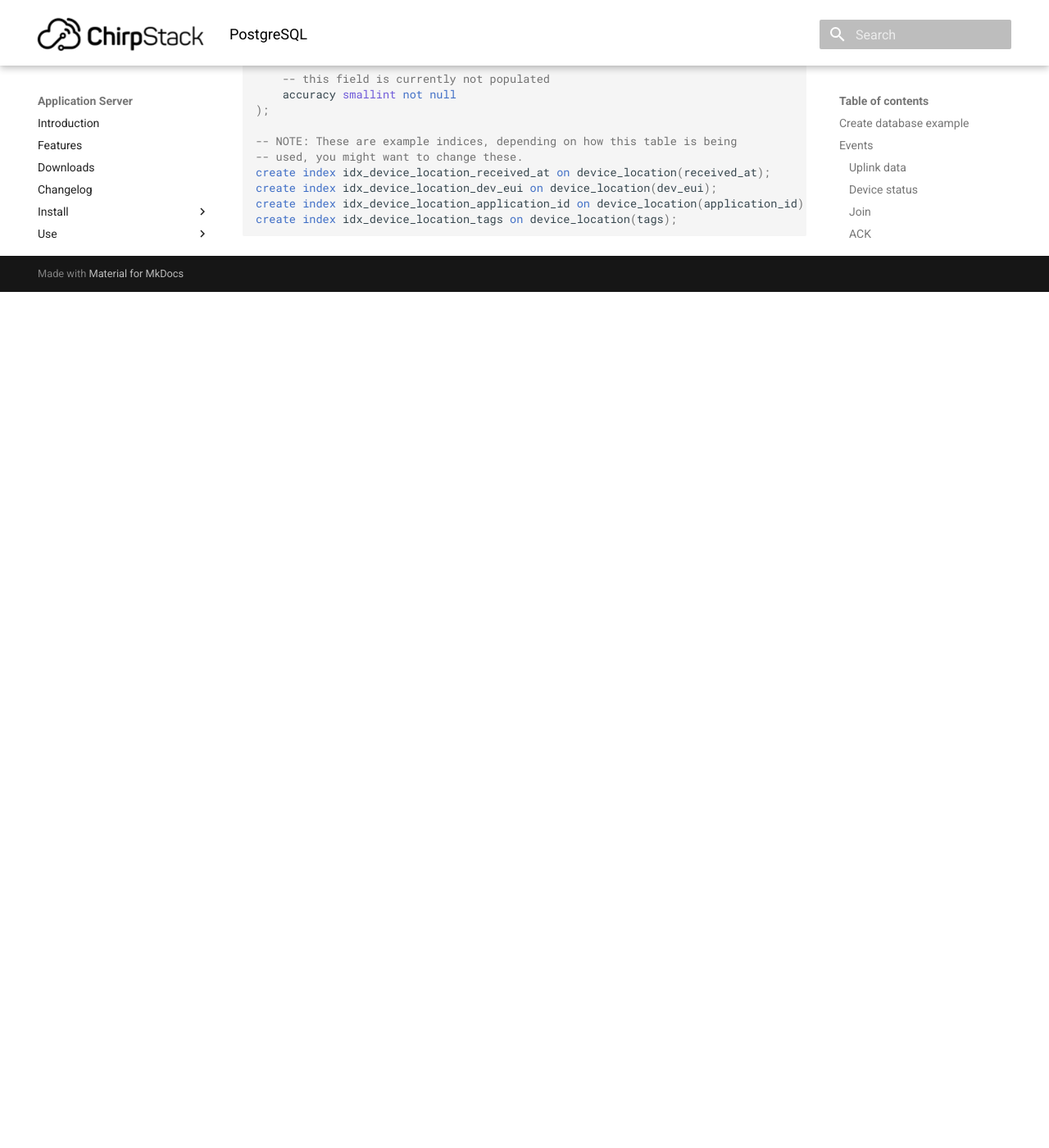
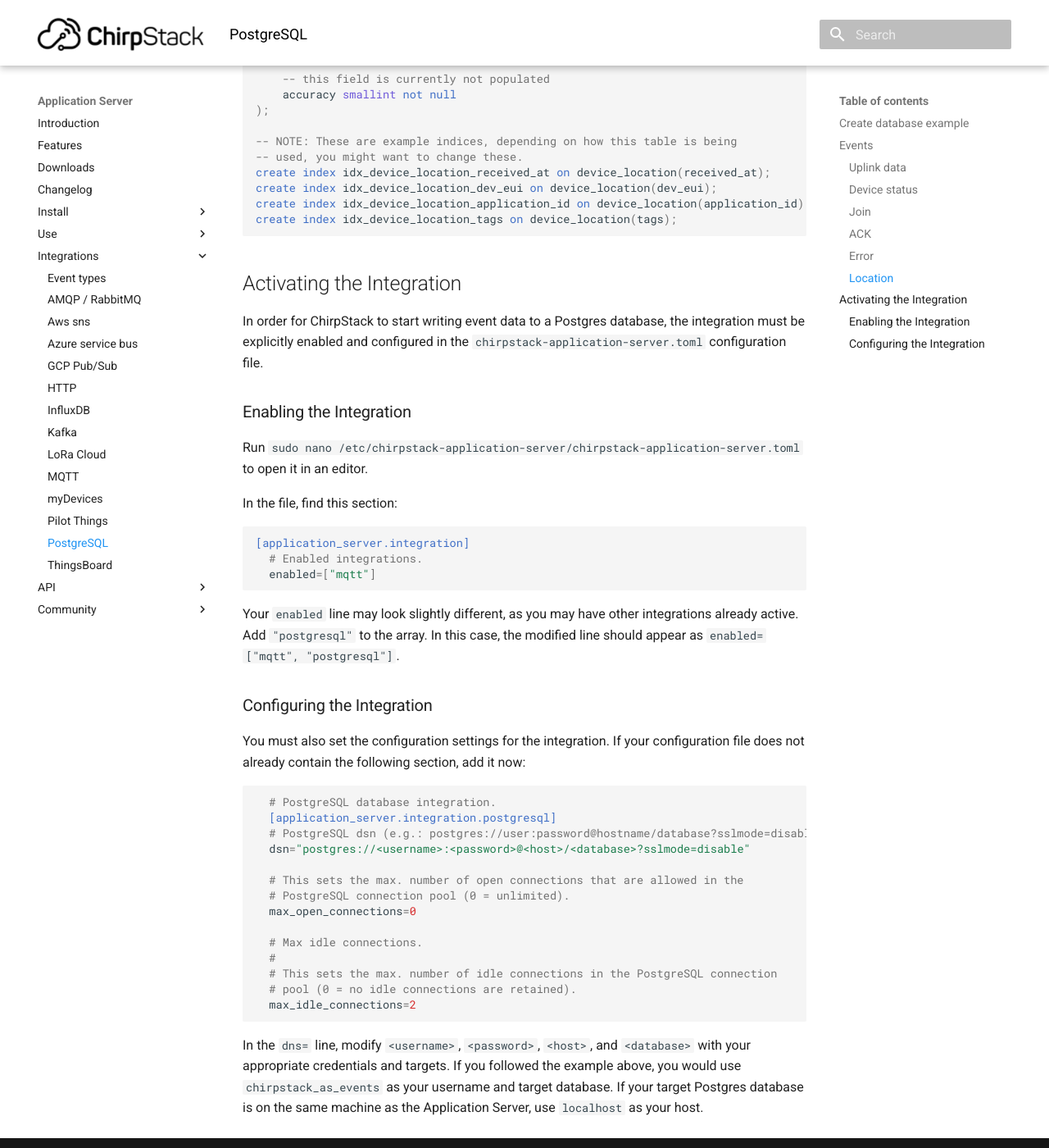
Before and after one commit to brocaar/chirpstack-docs, an MkDocs documentation site: the page built from docs/application-server/integrations/postgresql.md, in a window 1280 px wide and 1400 px high, scrolled down 4207 px. Shown: the whole window at 82% size. Built offline with MkDocs 1.6.1 and Material for MkDocs 9.7.7, drawn with Linux system fonts in a browser that asks for light colours; before the commit the page ends 4563 px from its top, so only the background shows below that.

Commit message:
Added Postgres integration activation instructions (#32)

````diff
--- a/docs/application-server/integrations/postgresql.md
+++ b/docs/application-server/integrations/postgresql.md
@@ -225,3 +225,40 @@
 create index idx_device_location_application_id on device_location(application_id);
 create index idx_device_location_tags on device_location(tags);
 ```
+
+## Activating the Integration
+
+In order for ChirpStack to start writing event data to a Postgres database, the integration must be explicitly enabled and configured in the `chirpstack-application-server.toml` configuration file.
+
+### Enabling the Integration
+
+Run `sudo nano /etc/chirpstack-application-server/chirpstack-application-server.toml` to open it in an editor.
+
+In the file, find this section:
+```toml
+[application_server.integration]
+  # Enabled integrations.
+  enabled=["mqtt"]
+```
+Your `enabled` line may look slightly different, as you may have other integrations already active. Add `"postgresql"` to the array. In this case, the modified line should appear as `enabled=["mqtt", "postgresql"]`.
+
+### Configuring the Integration
+
+You must also set the configuration settings for the integration. If your configuration file does not already contain the following section, add it now:
+```toml
+  # PostgreSQL database integration.
+  [application_server.integration.postgresql]
+  # PostgreSQL dsn (e.g.: postgres://user:password@hostname/database?sslmode=disable).
+  dsn="postgres://<username>:<password>@<host>/<database>?sslmode=disable"
+
+  # This sets the max. number of open connections that are allowed in the
+  # PostgreSQL connection pool (0 = unlimited).
+  max_open_connections=0
+
+  # Max idle connections.
+  #
+  # This sets the max. number of idle connections in the PostgreSQL connection
+  # pool (0 = no idle connections are retained).
+  max_idle_connections=2
+```
+In the `dns=` line, modify `<username>`, `<password>`, `<host>`, and `<database>` with your appropriate credentials and targets. If you followed the example above, you would use `chirpstack_as_events` as your username and target database. If your target Postgres database is on the same machine as the Application Server, use `localhost` as your host.
````
